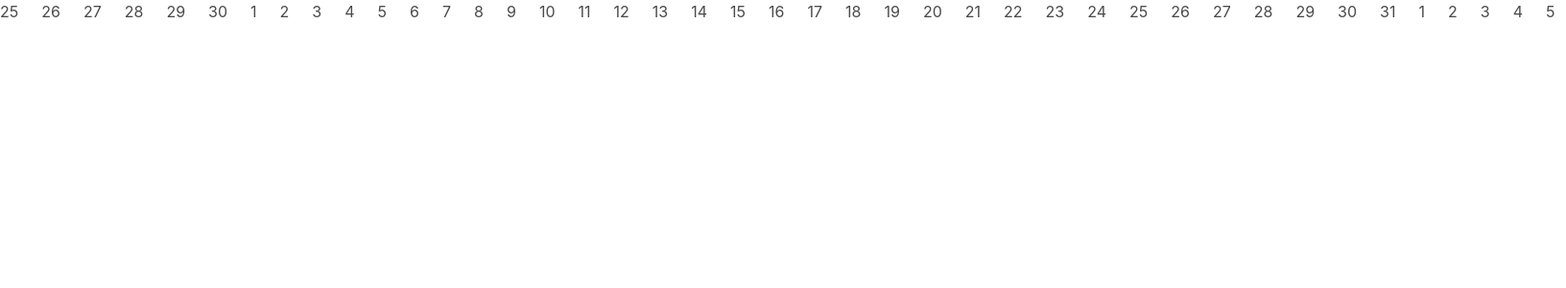
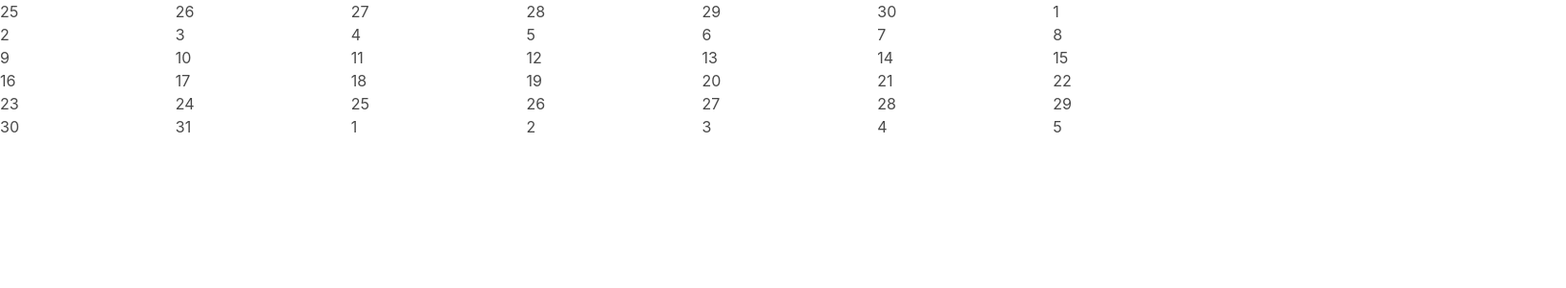
Before and after one commit to Uro3/calendar-app, a React (Create React App) app: page / in a window 1280 px wide. Shown: the top 300 px of the page at 96% size, 1632 px wide, since content can reach past the window. Built offline with nearby package versions, Linux system fonts and the light colour scheme.

Commit message:
arrange numbers like calender

```diff
--- a/src/components/Calendar.tsx
+++ b/src/components/Calendar.tsx
@@ -1,7 +1,8 @@
 import React from 'react';
 import { CalendarState } from '../types';
 import { useAppSelector } from '../hooks';
-import CalenderItem from './CalenderItem';
+import CalenderElemntSlot from './CalenderElementSlot';
+import CalenderContent from './CalenderContent';
 
 const Calendar: React.FC = () => {
   const calendar: CalendarState = useAppSelector<CalendarState>(state => state.calendar);
@@ -14,11 +15,13 @@ const Calendar: React.FC = () => {
   console.log(calendarDays);
 
   const list = calendarDays.map(date =>
-    <CalenderItem date={date}></CalenderItem>
+    <CalenderElemntSlot>
+      <CalenderContent date={date}/>
+    </CalenderElemntSlot>
   );
 
   return (
-    <div className="columns">
+    <div className="columns is-multiline is-gapless is-mobile">
       {list}
     </div>
   );
--- /dev/null
+++ b/src/components/CalenderContent.tsx
@@ -0,0 +1,15 @@
+import React from 'react';
+
+type Props = {
+  date: number;
+};
+
+const CalendarContent: React.FC<Props> = props => {
+  return (
+    <>
+      {props.date}
+    </>
+  );
+}
+
+export default CalendarContent;
--- /dev/null
+++ b/src/components/CalenderElementSlot.module.css
@@ -0,0 +1,3 @@
+.element {
+  min-width: calc(100% / 7);
+}
--- /dev/null
+++ b/src/components/CalenderElementSlot.tsx
@@ -0,0 +1,12 @@
+import React from 'react';
+import style from './CalenderElementSlot.module.css';
+
+const CalendarElemntSlot: React.FC = props => {
+  return (
+    <div className={`${style.element} column`}>
+      {props.children}
+    </div>
+  );
+}
+
+export default CalendarElemntSlot;
--- a/src/components/CalenderItem.tsx
+++ /dev/null
@@ -1,15 +0,0 @@
-import React from 'react';
-
-type Props = {
-  date: number;
-};
-
-const CalendarItem: React.FC<Props> = props => {
-  return (
-    <div className="column">
-      <p>{props.date}</p>
-    </div>
-  );
-}
-
-export default CalendarItem;
```
